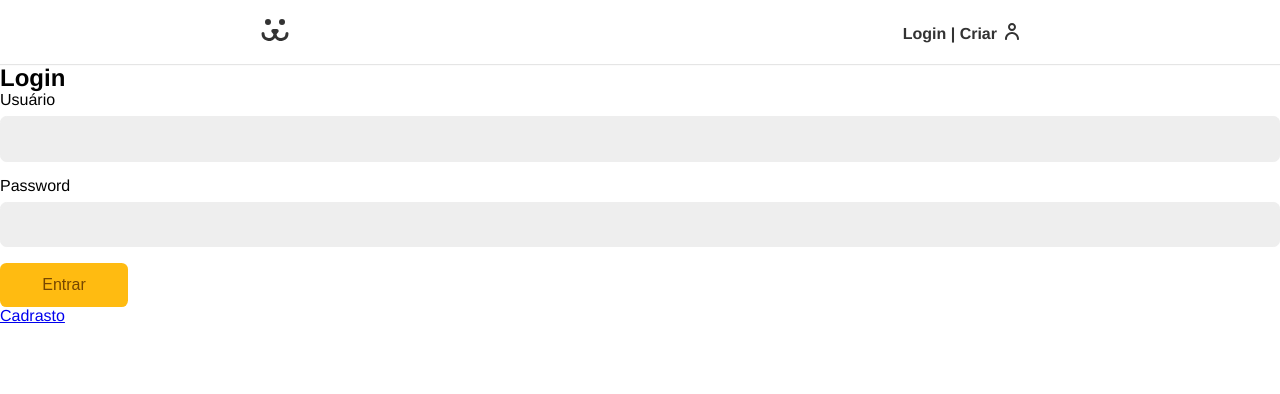
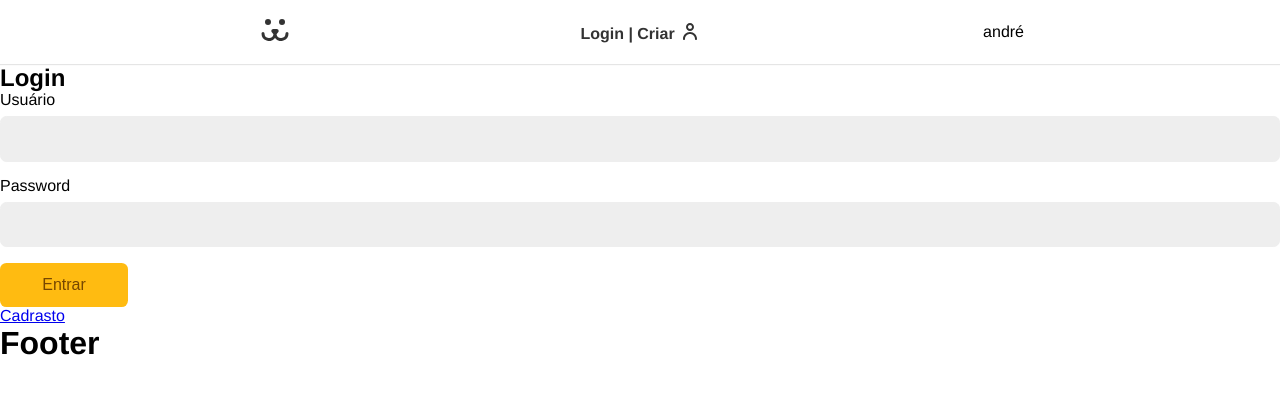
Before and after one commit to anthony-ricardox/Dogs, a React app: page /login in a window 1280 px wide. Shown: the top 394 px of the page. Built offline with nearby package versions, Linux system fonts and the light colour scheme; the HTML template or start-up script is replaced by a standard one.

Commit message:
utilizando o useContext para evitar usar props manualmente

```diff
--- a/src/App.jsx
+++ b/src/App.jsx
@@ -4,18 +4,22 @@ import { BrowserRouter, Route, Routes } from 'react-router-dom'
 import Header from './Components/Header/Header'
 import Home from './Components/Home/Home'
 import Login from './Components/Login/Login'
+import Footer from './Components/Footer/Footer'
+import { UseStorage } from './useContext'
 
 const App = () => {
   return (
     <div>
-      <BrowserRouter>
-        <Header/>
-        <Routes>
-          <Route path='/'element={<Home/>} />
-          <Route path='/login/*'element={<Login/>} />
-
-        </Routes>
-      </BrowserRouter>
+      <UseStorage>
+        <BrowserRouter>
+          <Header/>
+          <Routes>
+            <Route path='/' element={<Home/>} />
+            <Route path='/login/*' element={<Login/>} />
+          </Routes>
+          <Footer/>
+        </BrowserRouter>
+      </UseStorage>
     </div>
   )
 }
--- a/src/Components/Header/Header.jsx
+++ b/src/Components/Header/Header.jsx
@@ -2,15 +2,21 @@ import React from "react";
 import styles from "./Header.module.css";
 import { Link } from "react-router-dom";
 import Dogs from "../../Assents/dogs.svg?react";
+import { UserContext } from '../../useContext'
+
 
 const Header = () => {
+  const context = React.useContext(UserContext)
+  console.log(context)
   return (
     <header className={styles.header}>
+
     <nav className={`${styles.nav} ${styles.conteiner}`}>
         <Link className={styles.logo} to={"/"} aria-label="Dogs | Home">
           <Dogs />
         </Link>
         <Link className={styles.login} to={"/login"}>Login | Criar</Link>
+        {context.usuario}
       </nav>
     </header>
   );
--- a/src/Components/Login/LoginForm.jsx
+++ b/src/Components/Login/LoginForm.jsx
@@ -4,17 +4,20 @@ import Input from "../Forms/Input";
 import Button from "../Forms/Button";
 import useForm from "../../Hooks/useForm";
 import { TOKEN_POST, USER_GET } from "../../api";
+import { UserContext } from "../../useContext";
 
 const LoginForm = () => {
   const username = useForm();
   const password = useForm();
+  const context = React.useContext(UserContext);
+  console.log(context)
 
   React.useEffect(() => {
     const token = window.localStorage.getItem("token");
     if (token) {
       getUser(token);
     }
-  },[]);
+  }, []);
 
   async function getUser(token) {
     const { url, options } = USER_GET(token);
--- a/src/useContext.jsx
+++ b/src/useContext.jsx
@@ -1,10 +1,10 @@
 import React from 'react'
-export const UserContext = React.useContext
+export const UserContext = React.createContext()
 
-export const UseStorage = () => {
+export const UseStorage = ({children}) => {
   return (
-    <UserContext.Provider>
-
+    <UserContext.Provider value={{usuario: 'andré'}}>
+        {children}
     </UserContext.Provider>
   )
 }
```
